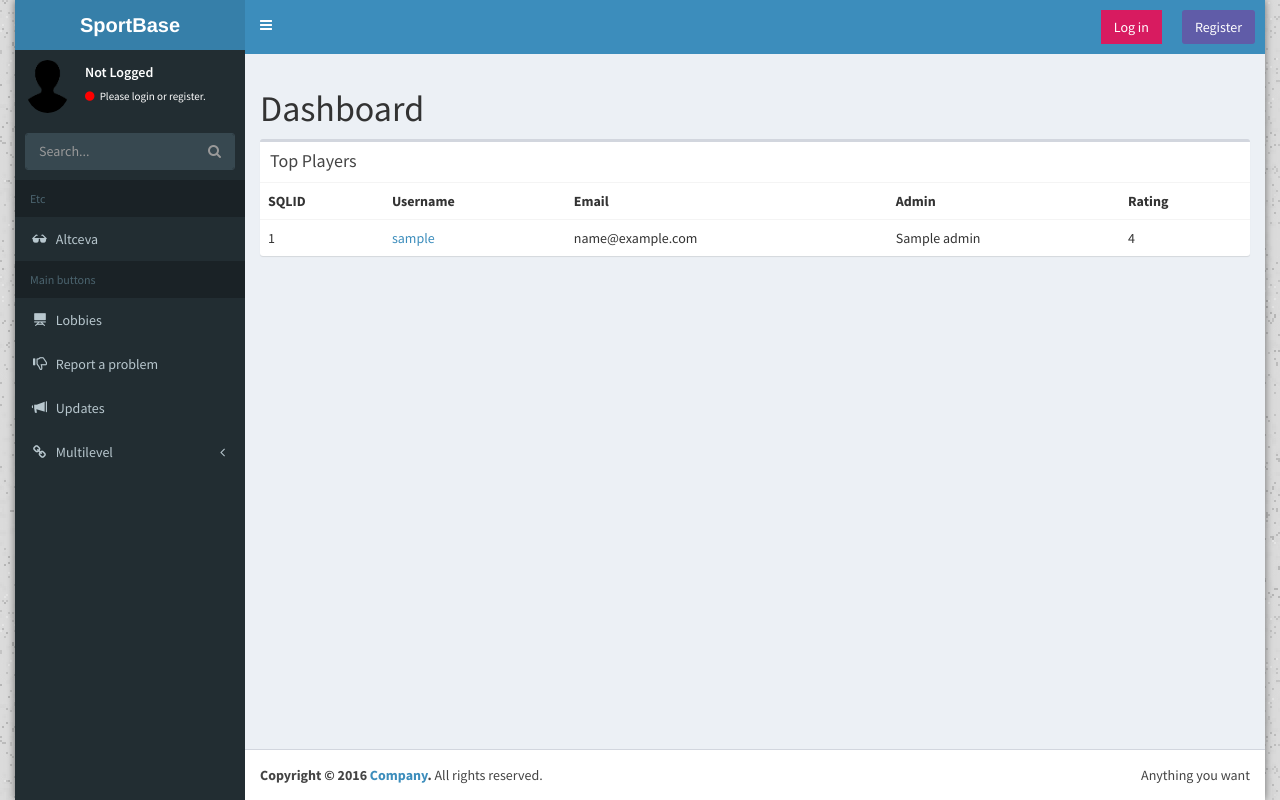
After one commit to CaRaM3LL/flaskapp, a Flask app: template templates/home2.html in a window 1280 px wide. The commit adds this page. Run offline with Flask 2, Linux system fonts and the light colour scheme; the template is opened without the code that fills it: most values are stand-ins (such as "Sample title", 1, 10 or a date in 2020); some libraries are stand-ins or nearby versions.

Commit message:
error handling, nivel home 2

```diff
--- a/app.py
+++ b/app.py
@@ -145,7 +145,7 @@ def settings():
 ###
 
 ###
-@app.route('/profile-<username>', methods=['GET', 'POST'])
+@app.route('/profile/<username>', methods=['GET', 'POST'])
 def userprofile(username):
     cur, conn = connection()
     cur.execute("""SELECT username, Phone, Location, About FROM users WHERE username = %s""", [username])
@@ -202,7 +202,7 @@ def report():
         return render_template('report.html')
 
 ###
-@app.route('/report-<idreport>', methods=['GET', 'POST'])
+@app.route('/report/<idreport>', methods=['GET', 'POST'])
 def reportid(idreport):
     cur, conn = connection()
     if request.method == 'POST':
@@ -336,7 +336,7 @@ def lobbies():
     return render_template('lobbies.html', data = data)
 
 ###
-@app.route('/lobbies-<idlobby>', methods=['GET', 'POST'])
+@app.route('/lobbies/<idlobby>', methods=['GET', 'POST'])
 def lobby(idlobby):
     cur, conn = connection()
     if request.method == 'POST':
@@ -416,7 +416,19 @@ def createlobby():
 ###
 @app.errorhandler(404)
 def error404(error):
-    return render_template('404.html')
+    return render_template('error.html', error = error)
+
+@app.errorhandler(500)
+def error500(error):
+    return render_template('error.html', error = error)
+
+@app.errorhandler(403)
+def error500(error):
+    return render_template('error.html', error = error)
+
+@app.errorhandler(410)
+def error500(error):
+    return render_template('error.html', error = error)
 
 if __name__ == '__main__':
     if config.test:
--- a/config.py
+++ b/config.py
@@ -1,4 +1,4 @@
 
 
 # Folosim valoarea 1 pt testing iar valoarea 0 pt serverul in productie
-test = 0
+test = 1
--- a/lobbyshow.py
+++ b/lobbyshow.py
@@ -14,6 +14,12 @@ def LobbyShow(idlobby):
     # data
     cur.execute("SELECT * FROM lobbies WHERE id = %s", [idlobby])
     lobbyname = cur.fetchone()
+    if lobbyname is None:
+        flash(u'This lobby id was deleted or not exist.', 'danger')
+        # close
+        cur.close()
+        conn.close()
+        return redirect(url_for('index'))
     lobbyname['created'] = time_converted = timeago.format(lobbyname['created'], now)
     # creator
     cur.execute("SELECT username FROM users WHERE id = %s", [lobbyname['creator']])
--- a/reportshow.py
+++ b/reportshow.py
@@ -14,6 +14,8 @@ def ReportShow(idreport):
     data = cur.fetchone()
     if data is None:
         flash(u'This report id was deleted or not exist.', 'danger')
+        cur.close()
+        conn.close()
         return redirect(url_for('index'))
     cur.execute("""SELECT id,username,comment,date FROM report_comments WHERE reportid = %s""", [idreport])
     comments = cur.fetchall()
--- a/templates/dashboard.html
+++ b/templates/dashboard.html
@@ -23,7 +23,7 @@
             {% for item in data %}
               <td> {{item.id}} </td>
               <td>
-                <a href="/profile-{{item.username}}"> {{item.username}} </a>
+                <a href="/profile/{{item.username}}"> {{item.username}} </a>
               </td>
               <td> {{item.email}} </td>
               <td> {{item.Admin}} </td>
--- a/templates/404.html
+++ b/templates/error.html
@@ -1,7 +1,7 @@
 {% extends "home.html" %}
 
 {% block title %}
-  <title> 404 Page not found </title>
+  <title> {{error}} </title>
 {% endblock %}
 
 
@@ -10,7 +10,7 @@
   <h2 class="headline text-yellow"> 404</h2>
 
   <div class="error-content">
-    <h3><i class="fa fa-warning text-yellow"></i> Oops! Page not found.</h3>
+    <h3><i class="fa fa-warning text-yellow"></i> Oops! Error {{error}}.</h3>
 
     <p>
       We could not find the page you were looking for.
--- /dev/null
+++ b/templates/home2.html
@@ -0,0 +1,265 @@
+<!DOCTYPE html>
+<!--
+This is a starter template page. Use this page to start your new project from
+scratch. This page gets rid of all links and provides the needed markup only.
+-->
+
+<!-- Notificarile trebuiesc apelate aici, butoane speciale, altfel nu se arata -->
+
+<html>
+<head>
+  {% block title %}
+  <title> Home Page</title>
+  {% endblock %}
+
+  <link rel="icon" href="../static/icons/Evernote.ico"/>
+  {% include 'logout.html' %}
+  <!-- Tell the browser to be responsive to screen width -->
+  <meta content="width=device-width, initial-scale=1, maximum-scale=1, user-scalable=no" name="viewport">
+  <!-- Bootstrap 3.3.6 -->
+  <link rel="stylesheet" href="../static/bootstrap/css/bootstrap.min.css">
+  <!-- Font Awesome -->
+  <link rel="stylesheet" href="https://cdnjs.cloudflare.com/ajax/libs/font-awesome/4.5.0/css/font-awesome.min.css">
+  <!-- Ionicons -->
+  <link rel="stylesheet" href="https://cdnjs.cloudflare.com/ajax/libs/ionicons/2.0.1/css/ionicons.min.css">
+  <!-- Theme style -->
+  <link rel="stylesheet" href="../static/dist/css/AdminLTE.min.css">
+  <!-- AdminLTE Skins. We have chosen the skin-blue for this starter
+        page. However, you can choose any other skin. Make sure you
+        apply the skin class to the body tag so the changes take effect.
+  -->
+  <!-- DataTables -->
+  <link rel="stylesheet" href="../static/plugins/datatables/dataTables.bootstrap.css">
+
+{% if session.logged_in %}
+<link rel="stylesheet" href="../static/dist/css/skins/skin-{{session.theme}}.min.css">
+{% else %}
+<link rel="stylesheet" href="../static/dist/css/skins/skin-blue.min.css">
+{% endif %}
+
+  <!-- HTML5 Shim and Respond.js IE8 support of HTML5 elements and media queries -->
+  <!-- WARNING: Respond.js doesn't work if you view the page via file:// -->
+  <!--[if lt IE 9]>
+  <script src="https://oss.maxcdn.com/html5shiv/3.7.3/html5shiv.min.js"></script>
+  <script src="https://oss.maxcdn.com/respond/1.4.2/respond.min.js"></script>
+  <![endif]-->
+</head>
+<!--
+BODY TAG OPTIONS:
+=================
+Apply one or more of the following classes to get the
+desired effect
+|---------------------------------------------------------|
+| SKINS         | skin-blue                               |
+|               | skin-black                              |
+|               | skin-purple                             |
+|               | skin-yellow                             |
+|               | skin-red                                |
+|               | skin-green                              |
+|---------------------------------------------------------|
+|LAYOUT OPTIONS | fixed                                   |
+|               | layout-boxed                            |
+|               | layout-top-nav                          |
+|               | sidebar-collapse                        |
+|               | sidebar-mini                            |
+|---------------------------------------------------------|
+-->
+{% if session.logged_in %}
+<body class="hold-transition skin-{{session.theme}} {{session.layout}}">
+{% else %}
+<body class="hold-transition skin-blue layout-boxed ">
+{% endif %}
+<div class="wrapper">
+
+  <!-- Main Header -->
+  <header class="main-header">
+
+    <!-- Logo -->
+    <a href="/" class="logo">
+      <!-- mini logo for sidebar mini 50x50 pixels -->
+      <span class="logo-mini"><b>A</b>LT</span>
+      <!-- logo for regular state and mobile devices -->
+      <span class="logo-lg"><b>SportBase</b></span>
+    </a>
+
+    <!-- Header Navbar -->
+    <nav class="navbar navbar-static-top" role="navigation">
+       <!-- Sidebar toggle button-->
+      <a href="#" class="sidebar-toggle" data-toggle="offcanvas" role="button">
+        <span class="sr-only">Toggle navigation</span>
+      </a>
+
+      {% block navigation %}
+        {% if session.logged_in %}
+          {% include 'profile.html' %}
+        {% else %}
+
+        <div class="navbar-custom-menu">
+        <ul class="nav navbar-nav">
+          <!-- Messages: style can be found in dropdown.less-->
+          <li class="dropdown messages-menu">
+            <!-- Menu toggle button -->
+            <form action="/login">
+              <button class="btn bg-maroon btn-flat margin"> Log in</button>
+            </form>
+          </li>
+          <li class="dropdown messages-menu">
+            <form action="/register">
+              <button class="btn bg-purple margin">Register</button>
+            </form>
+          </li>
+          </div>
+
+        {% endif %}
+
+      {% endblock %}
+    </nav>
+  </header>
+  <!-- Left side column. contains the logo and sidebar -->
+  <aside class="main-sidebar">
+
+    <!-- sidebar: style can be found in sidebar.less -->
+    <section class="sidebar">
+
+      {% block profile %}
+      <!-- Sidebar user panel (optional) -->
+      <div class="user-panel">
+        <div class="pull-left image">
+          {% if session.logged_in %}
+          <img src="{{ url_for( 'static', filename = 'images/' + session.avatar ) }}" class="img-circle" alt="User Image">
+          {% else %}
+          <img src="../static/dist/img/notlogged.png" class="img-circle" alt="User Image">
+          {% endif %}
+        </div>
+        <div class="pull-left info">
+          {% if session.logged_in %}
+            <p>Welcome <b>{{session.username}}! </b></p>
+          {% else %}
+            <p>Not Logged</p>
+          {% endif %}
+          <!-- Status -->
+          {% if session.logged_in %}
+            <a><i class="fa fa-circle text-success"></i> <b> You are logged in. </b> </a>
+          {% else %}
+            <a><i style="color:#FF0000" class="fa fa-circle text-succes"></i> Please login or register.</a>
+          {% endif %}
+        </div>
+      </div>
+      {% endblock %}
+      <!-- search form (Optional) -->
+      <form action="#" method="get" class="sidebar-form">
+        <div class="input-group">
+          <input type="text" name="q" class="form-control" placeholder="Search...">
+              <span class="input-group-btn">
+                <button type="submit" name="search" id="search-btn" class="btn btn-flat"><i class="fa fa-search"></i>
+                </button>
+              </span>
+        </div>
+      </form>
+      <!-- /.search form -->
+      <!-- Sidebar Menu -->
+      <ul class="sidebar-menu">
+        <li class="header">Etc</li>
+        <li><a href="#"><i class="glyphicon glyphicon-sunglasses"></i> <span>Altceva</span></a></li>
+        <li class="header">Main buttons</li>
+        <!-- Optionally, you can add icons to the links -->
+        {% block lobbiesidebar %}
+          <li><a href="/lobbies"><i class="glyphicon glyphicon-blackboard"></i> <span>Lobbies</span></a></li>
+        {% endblock %}
+        {% block reportsidebar %}
+          <li><a href="/report"><i class="glyphicon glyphicon-thumbs-down"></i> <span>Report a problem</span></a></li>
+        {% endblock %}
+        {% block updatesidebar %}
+          <li><a href="/updates"><i class="glyphicon glyphicon-bullhorn"></i> <span>Updates</span></a></li>
+        {% endblock %}
+        <li class="treeview">
+          <a href="#"><i class="fa fa-link"></i> <span>Multilevel</span>
+            <span class="pull-right-container">
+              <i class="fa fa-angle-left pull-right"></i>
+            </span>
+          </a>
+          <ul class="treeview-menu">
+            <li><a href="#">Link in level 2</a></li>
+            <li><a href="#">Link in level 2</a></li>
+          </ul>
+        </li>
+      </ul>
+      <!-- /.sidebar-menu -->
+    </section>
+    <!-- /.sidebar -->
+  </aside>
+
+  <!-- Content Wrapper. Contains page content -->
+  <div class="content-wrapper">
+    <!-- Content Header (Page header) -->
+    <!-- Main content -->
+    <section class="content">
+      {% include 'alerts.html' %}
+      {% block content %}
+        {% include 'dashboard.html' %}
+      {% endblock %}
+    </section>
+    <!-- /.content -->
+  </div>
+  <!-- /.content-wrapper -->
+
+{% block footer %}
+
+  <!-- Main Footer -->
+  <footer class="main-footer">
+    <!-- To the right -->
+    <div class="pull-right hidden-xs">
+      Anything you want
+    </div>
+    <!-- Default to the left -->
+    <strong>Copyright &copy; 2016 <a href="#">Company</a>.</strong> All rights reserved.
+  </footer>
+  <!-- /.control-sidebar -->
+  <!-- Add the sidebar's background. This div must be placed
+       immediately after the control sidebar -->
+  <div class="control-sidebar-bg"></div>
+</div>
+{% endblock %}
+
+<!-- ./wrapper -->
+
+<!-- REQUIRED JS SCRIPTS -->
+
+<!-- jQuery 2.2.3 -->
+<script src="../static/plugins/jQuery/jquery-2.2.3.min.js"></script>
+<!-- Bootstrap 3.3.6 -->
+<script src="../static/bootstrap/js/bootstrap.min.js"></script>
+<!-- AdminLTE App -->
+<script src="../static/dist/js/app.min.js"></script>
+<!-- Optionally, you can add Slimscroll and FastClick plugins.
+     Both of these plugins are recommended to enhance the
+     user experience. Slimscroll is required when using the
+     fixed layout. -->
+
+<script>
+$('#edit-modal').on('show.bs.modal', function(e) {
+    var $modal = $(this),
+        esseyId = e.relatedTarget.id;
+
+            $modal.find('.btn-danger').val(esseyId);
+
+})
+</script>
+
+<!-- DataTables -->
+<script src="../static/plugins/datatables/jquery.dataTables.min.js"></script>
+<script src="../static/plugins/datatables/dataTables.bootstrap.min.js"></script>
+<script>
+  $(function () {
+    $('#example2').DataTable({
+      "paging": true,
+      "lengthChange": false,
+      "searching": false,
+      "ordering": true,
+      "info": true,
+      "autoWidth": false
+    });
+  });
+</script>
+</body>
+</html>
--- a/templates/lobbies.html
+++ b/templates/lobbies.html
@@ -30,7 +30,7 @@
             {% for item in data %}
               <tr>
                 <td>{{item.id}}</td>
-                <td><b><a href="/lobbies-{{item.id}}">{{item.lobbyname}}</a></b></td>
+                <td><b><a href="/lobbies/{{item.id}}">{{item.lobbyname}}</a></b></td>
                 <td>{{item.members}}</td>
                 <td>{{item.created}}</td>
               </tr>
--- a/templates/profile.html
+++ b/templates/profile.html
@@ -99,7 +99,7 @@
               <!-- Menu Footer-->
               <li class="user-footer">
                 <div class="pull-left">
-                  <a href="/profile-{{session.username}}" class="btn btn-primary btn-xs">Profile</a>
+                  <a href="/profile/{{session.username}}" class="btn btn-primary btn-xs">Profile</a>
                 </div>
                 <div class="pull-right">
                   <!-- Button trigger modal -->
--- a/templates/profiles.html
+++ b/templates/profiles.html
@@ -1,4 +1,4 @@
-{% extends "home.html" %}
+{% extends "home2.html" %}
 
 {% block title %}
   <title> {{data.username}} Profile</title>
--- a/templates/report.html
+++ b/templates/report.html
@@ -43,7 +43,7 @@
             <tbody>
             {% for item in data %}
             <tr>
-              <td> <a href="/report-{{item.id}}"> {{item.title}} </a> </td>
+              <td> <a href="/report/{{item.id}}"> {{item.title}} </a> </td>
 
               <td>{{item.username}}</td>
 
--- a/templates/updates.html
+++ b/templates/updates.html
@@ -38,7 +38,7 @@
 	              <div class="box-body" style="display: none;">
 	                <p>{{item.content}}</p>
 	                <span class="pull-right">
-	                	<i>by <a href="/profile-{{item.username}}">{{item.username}}</a> </i>
+	                	<i>by <a href="/profile/{{item.username}}">{{item.username}}</a> </i>
 	                </span>
 	              </div>
               </div>
```
Also changed, not shown: templates/lobby.html (+4 -4 lines), templates/reportid.html (+7 -7 lines).
